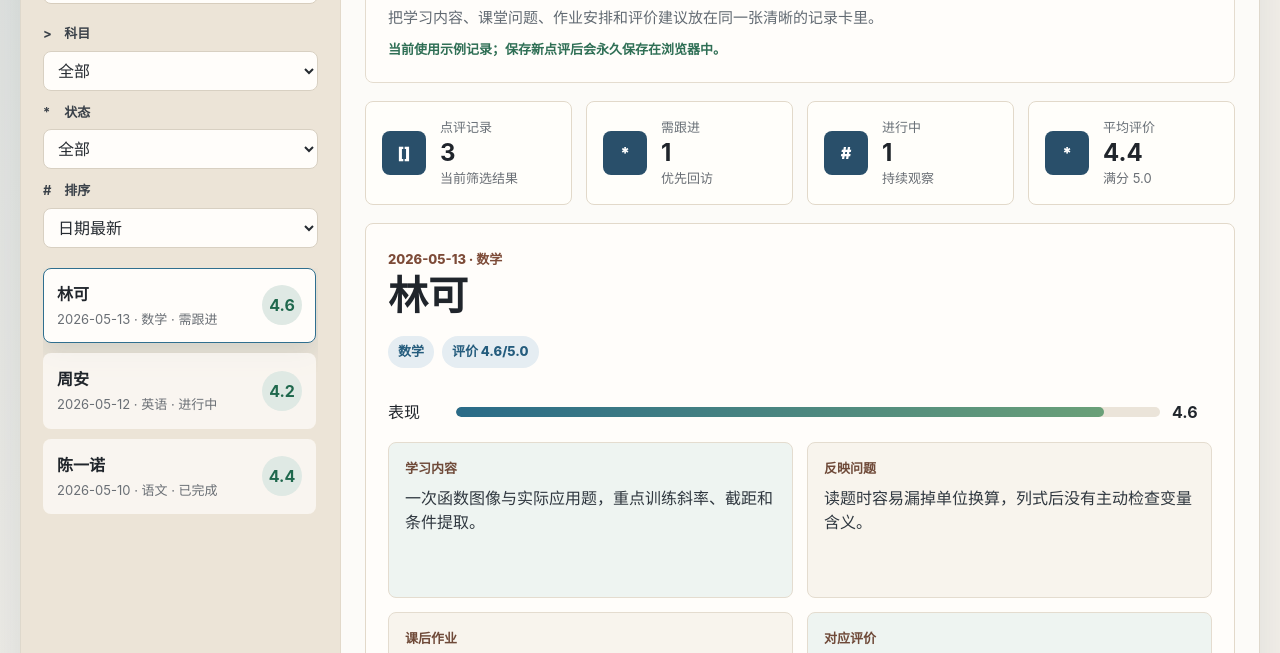
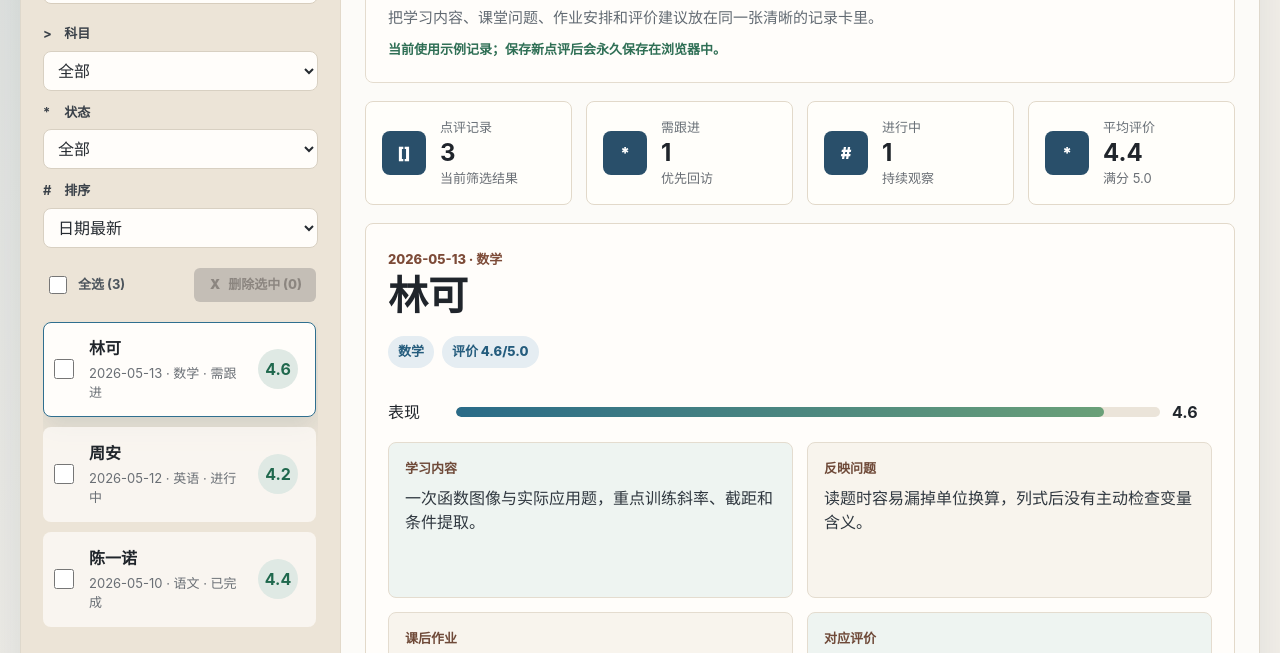
Before and after one commit to Adeng7777777/deepflow-dianping, a website: page index.html in a window 1280 px wide. Shown: the part 147-800 px from the top of the page. Drawn offline with Linux system fonts and the light colour scheme.

Commit message:
新增批量多选删除功能：全选复选框+逐条勾选+批量删除按钮

```diff
--- a/src/main.js
+++ b/src/main.js
@@ -53,6 +53,7 @@ const state = {
   storageStatus: "正在读取本地保存的学生记录...",
   isAiParsing: false,
   editingId: null,
+  batchSelectedIds: new Set(),
   draft: createEmptyDraft()
 };
 
@@ -738,15 +739,25 @@ function render() {
             </label>
           </div>
 
+          <div class="batch-bar">
+            <label class="batch-check">
+              <input id="selectAllCheckbox" type="checkbox" ${filteredRecords.length > 0 && filteredRecords.every((r) => state.batchSelectedIds.has(r.id)) ? "checked" : ""} />
+              全选 (${filteredRecords.length})
+            </label>
+            <button id="batchDeleteButton" class="batch-delete-btn" type="button" ${state.batchSelectedIds.size === 0 ? "disabled" : ""}>${icon("delete")}删除选中 (${state.batchSelectedIds.size})</button>
+          </div>
           <div class="record-list">
             ${filteredRecords.map((record) => `
-              <button class="record-item ${record.id === selected?.id ? "active" : ""}" data-record-id="${record.id}">
+              <div class="record-item ${record.id === selected?.id ? "active" : ""}">
+                <input class="record-checkbox" type="checkbox" data-record-id="${record.id}" ${state.batchSelectedIds.has(record.id) ? "checked" : ""} />
+                <button class="record-item-btn" data-record-id="${record.id}">
                   <span>
                     <strong>${escapeHtml(record.student)}</strong>
                     <small>${escapeHtml(record.date)} · ${escapeHtml(record.subject)} · ${escapeHtml(record.status)}</small>
                   </span>
                   <b>${record.score.toFixed(1)}</b>
                 </button>
+              </div>
             `).join("") || `<p class="empty-state">没有匹配的课后点评记录</p>`}
           </div>
         </aside>
@@ -912,7 +923,45 @@ function bindEvents() {
     render();
   });
 
-  document.querySelectorAll(".record-item").forEach((button) => {
+  document.getElementById("selectAllCheckbox")?.addEventListener("change", (event) => {
+    const filtered = getFilteredRecords();
+    if (event.target.checked) {
+      filtered.forEach((r) => state.batchSelectedIds.add(r.id));
+    } else {
+      filtered.forEach((r) => state.batchSelectedIds.delete(r.id));
+    }
+    render();
+  });
+
+  document.querySelectorAll(".record-checkbox").forEach((checkbox) => {
+    checkbox.addEventListener("click", (event) => {
+      event.stopPropagation();
+      const id = Number(checkbox.dataset.recordId);
+      if (checkbox.checked) {
+        state.batchSelectedIds.add(id);
+      } else {
+        state.batchSelectedIds.delete(id);
+      }
+      render();
+    });
+  });
+
+  document.getElementById("batchDeleteButton")?.addEventListener("click", () => {
+    if (state.batchSelectedIds.size === 0) return;
+    state.records = state.records.filter((r) => !state.batchSelectedIds.has(r.id));
+    if (!state.records.find((r) => r.id === state.selectedId)) {
+      state.selectedId = state.records[0]?.id;
+    }
+    state.batchSelectedIds.clear();
+    state.editingId = null;
+    state.draft = createEmptyDraft();
+    state.storageStatus = `已批量删除记录，正在保存...`;
+    render();
+    persistRecords();
+    render();
+  });
+
+  document.querySelectorAll(".record-item-btn").forEach((button) => {
     button.addEventListener("click", () => {
       state.selectedId = Number(button.dataset.recordId);
       if (state.editingId && state.editingId !== state.selectedId) {
--- a/src/styles.css
+++ b/src/styles.css
@@ -100,7 +100,7 @@ button {
 
 .brand p,
 .metric-card em,
-.record-item small {
+.record-item-btn small {
   color: #6a6f75;
   font-size: 13px;
   font-style: normal;
@@ -168,19 +168,87 @@ button {
   padding-right: 2px;
 }
 
+/* Batch action bar */
+.batch-bar {
+  display: flex;
+  align-items: center;
+  justify-content: space-between;
+  gap: 10px;
+  padding: 0 2px;
+}
+
+.batch-check {
+  display: flex;
+  align-items: center;
+  gap: 8px;
+  color: #4d555d;
+  font-size: 13px;
+  font-weight: 700;
+  cursor: pointer;
+}
+
+.batch-check input {
+  width: 18px;
+  height: 18px;
+  accent-color: #2e718d;
+  cursor: pointer;
+}
+
+.batch-delete-btn {
+  display: inline-flex;
+  align-items: center;
+  gap: 6px;
+  height: 34px;
+  padding: 0 14px;
+  border: 0;
+  border-radius: 6px;
+  background: #d44c2f;
+  color: #fff;
+  font-size: 13px;
+  font-weight: 800;
+  cursor: pointer;
+}
+
+.batch-delete-btn:disabled {
+  background: #c4beb6;
+  cursor: not-allowed;
+  color: #8c8680;
+}
+
+/* Record item with checkbox */
 .record-item {
+  display: flex;
+  align-items: center;
+  gap: 8px;
+  border: 1px solid transparent;
+  border-radius: 8px;
+  background: rgba(255, 253, 250, 0.72);
+  padding-right: 4px;
+}
+
+.record-checkbox {
+  width: 20px;
+  height: 20px;
+  flex: 0 0 auto;
+  accent-color: #2e718d;
+  cursor: pointer;
+  margin-left: 10px;
+}
+
+.record-item-btn {
   display: flex;
   align-items: center;
   justify-content: space-between;
   gap: 12px;
-  width: 100%;
+  flex: 1 1 auto;
   min-height: 74px;
   padding: 13px;
-  border: 1px solid transparent;
-  border-radius: 8px;
-  background: rgba(255, 253, 250, 0.72);
+  padding-left: 4px;
+  border: 0;
+  background: transparent;
   color: inherit;
   text-align: left;
+  cursor: pointer;
 }
 
 .record-item span {
```
Lines whose indentation alone changed are shown as unchanged.
